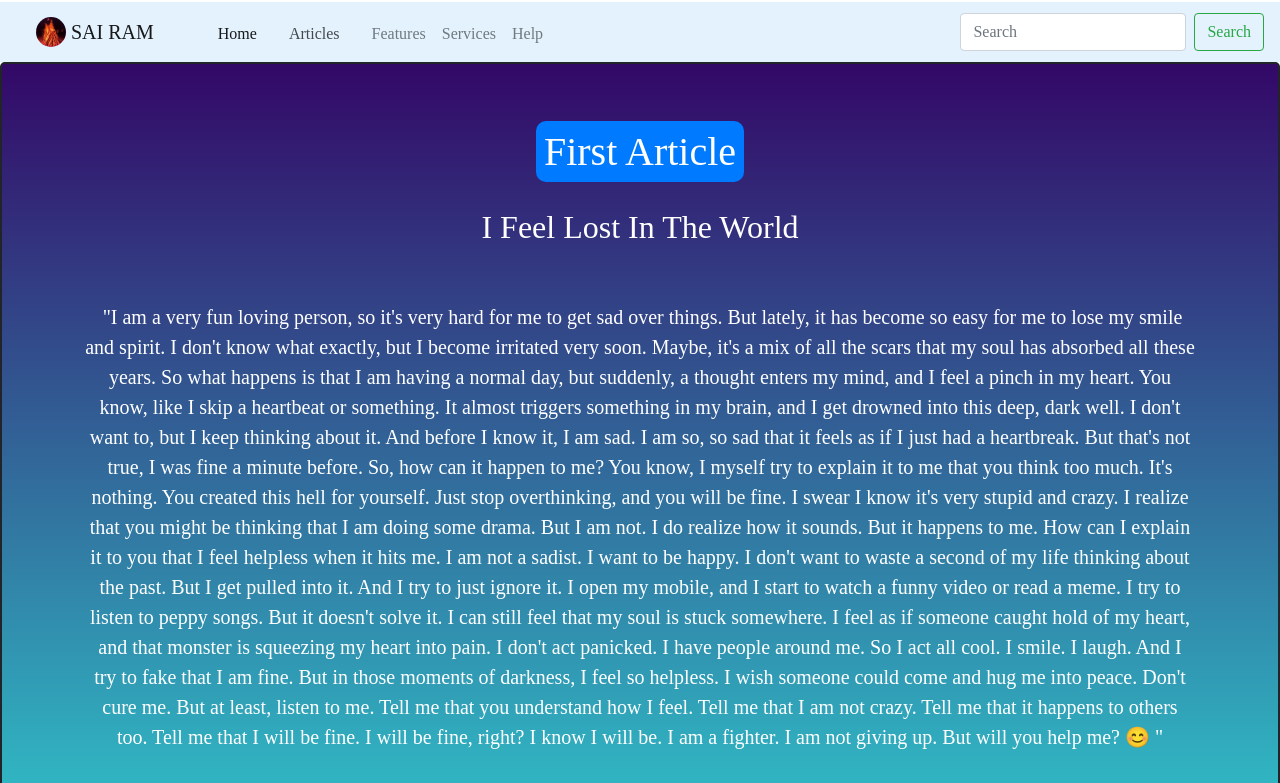
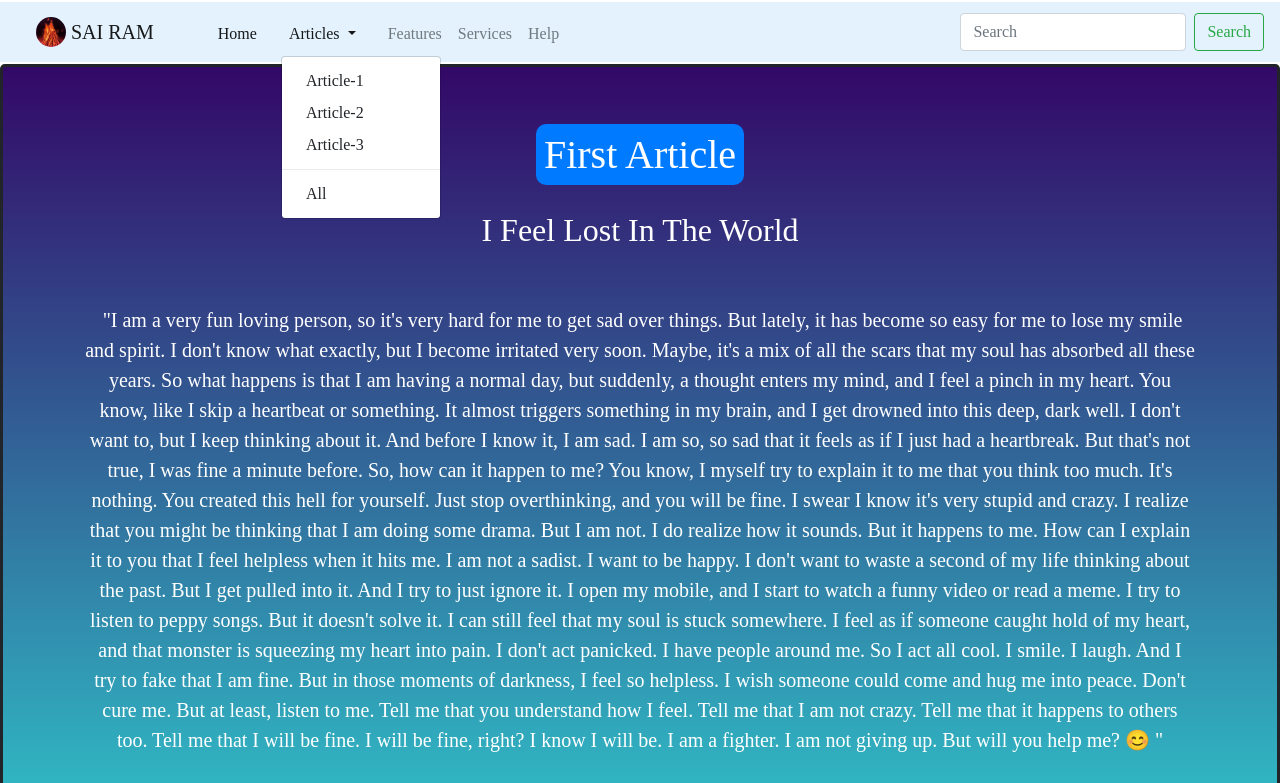
Before and after one commit to muttureddy/articleweb, a plain HTML site: page index.html in a window 1280 px wide. Both pictures are taken after a click on the button "Articles". Shown: the top 783 px of the page. Drawn offline with nearby package versions, Linux system fonts and the light colour scheme.

Commit message:
index page updated

```diff
--- a/index.html
+++ b/index.html
@@ -30,19 +30,15 @@
 
 		#article1, #article2 ,#article3{
 			background-image:linear-gradient(to top, #30cfd0 0%, #330867 100%);
-			border: 2px solid !important;
+			border: 3px solid !important;
 		}
 
-		main{
-			text-align: center;
-
-		}
 
 
 	</style>
     </head>
   <body>
-    	<nav class="navbar navbar-expand-lg navbar-light"style="background-color: #e3f2fd;margin-top: 2px;">
+    	<nav class="navbar navbar-expand-lg navbar-light"style="background-color: #e3f2fd;margin: 2px 0px 2px 0px;">
 			  <button class="navbar-toggler" type="button" data-toggle="collapse" data-target="#navbarTogglerDemo01" aria-controls="navbarTogglerDemo01" aria-expanded="false" aria-label="Toggle navigation">
 			    <span class="navbar-toggler-icon"></span>
 			  </button>
@@ -56,9 +52,18 @@
 			        <a class="nav-link" href="#">Home <span class="sr-only">(current)</span></a>
 			      </li>
 			      &nbsp;&nbsp;&nbsp;&nbsp;
-			      <li class="nav-item">
-			        <a class="nav-link" href="#">Articles</a>
-			      </li>
+			      <li class="nav-item dropdown">
+			              <a class="nav-link dropdown-toggle" href="#" id="navbarDropdown" role="button" data-toggle="dropdown" aria-haspopup="true" aria-expanded="false">
+			                Articles
+			              </a>
+			              <div class="dropdown-menu" aria-labelledby="navbarDropdown">
+			                <a class="dropdown-item" href="#article1">Article-1</a>
+			                <a class="dropdown-item" href="#article2">Article-2</a>
+			                <a class="dropdown-item" href="#article3">Article-3</a>
+			                <div class="dropdown-divider"></div>
+			                <a class="dropdown-item" href="#">All</a>
+			              </div>
+			       </li>
 			      &nbsp;&nbsp;&nbsp;&nbsp;
 			      <li class="nav-item">
 			        <a class="nav-link" href="#">Features</a>
@@ -72,11 +77,10 @@
 			  </ul>
 
 
-			  	<section>
-					<audio src="./Mandolin.mp3" autoplay="" loop="true">
-						<!-- <source src="./Mandolin.mp3"  type="audio/mp3">
-											 --></audio>
-				</section>
+			  	<!-- <section>
+			  						<audio controls="false" src="./Mandolin.mp3" autoplay loop="true">
+			  							<source src="./Mandolin.mp3"  type="audio/mp3"></audio>
+			  					</section> -->
 
 
 			  <form class="form-inline my-2 my-lg-0">
@@ -85,7 +89,6 @@
 			    </form>
 			</div>
 		</nav>
-
 
 	<main>
 
```
